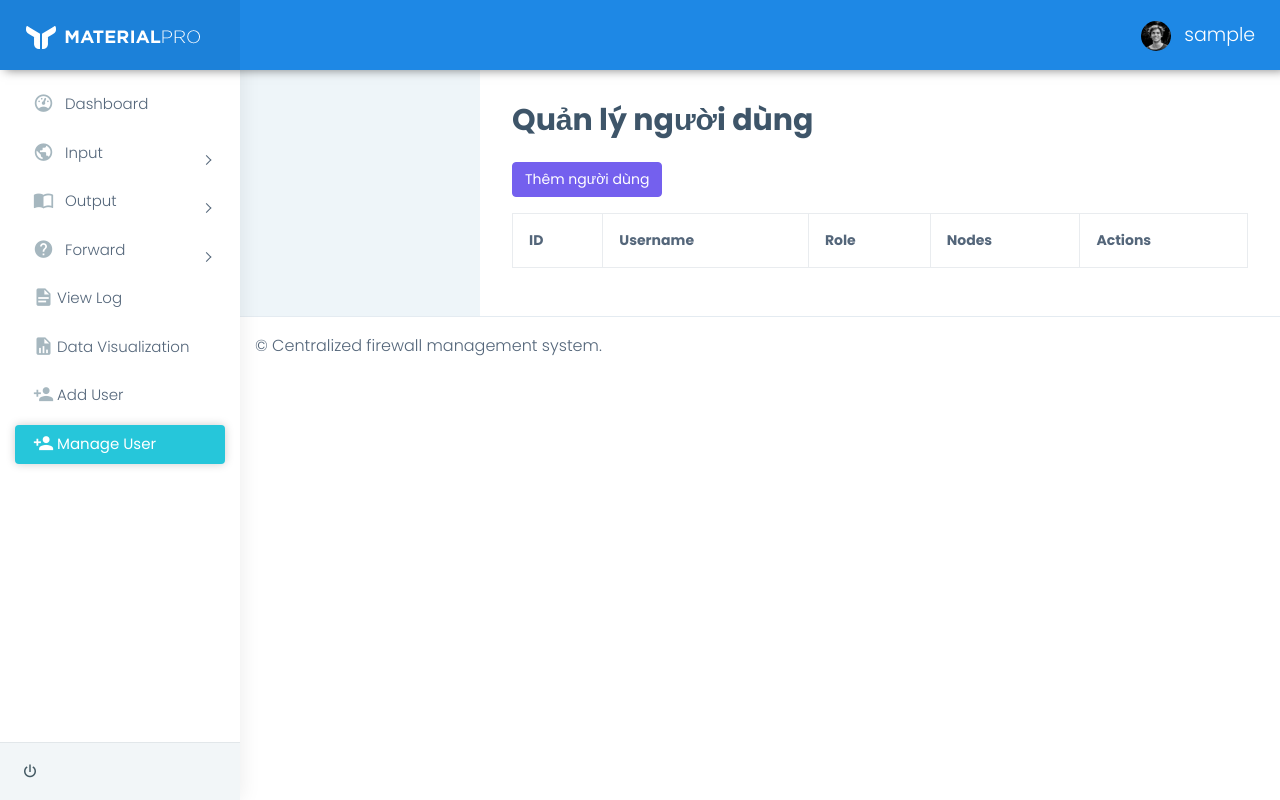
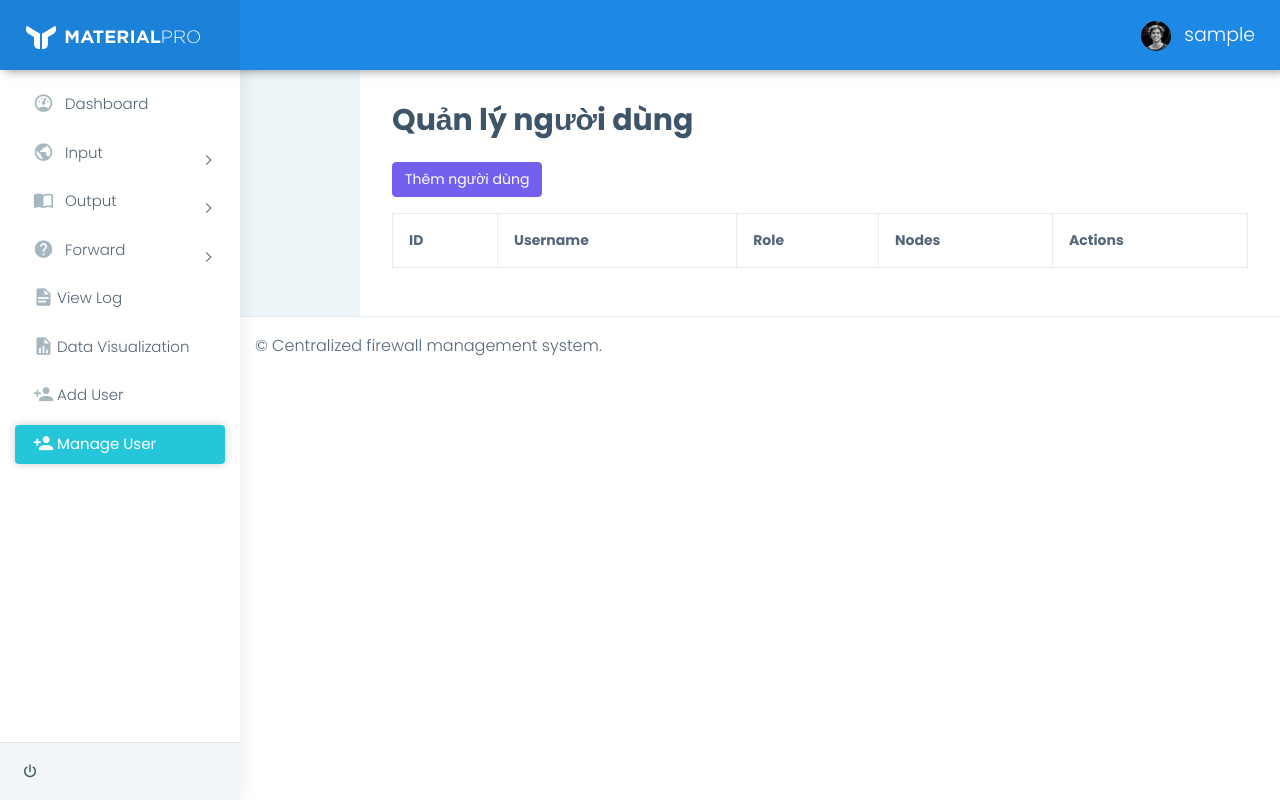
Before and after one commit to anhnh2003/CentralizedFirewallManagement, a Flask app: page /home/manage_users in a window 1280 px wide. Run offline with Flask 2, Linux system fonts and the light colour scheme; the visitor is signed in with stand-in values (Sample User, id 1); data that the repository does not hold is empty; some libraries are stand-ins or nearby versions.

```diff
--- a/apps/templates/home/manage_users.html
+++ b/apps/templates/home/manage_users.html
@@ -4,7 +4,7 @@
   <!-- Đẩy nội dung ra khỏi sidebar và thêm padding -->
   <style>
     .page-content {
-      margin-left: 240px; /* Điều chỉnh bằng độ rộng thực tế của sidebar */
+      margin-left: 120px; /* Điều chỉnh bằng độ rộng thực tế của sidebar */
       padding: 2rem;
       background: #fff;
     }
```
